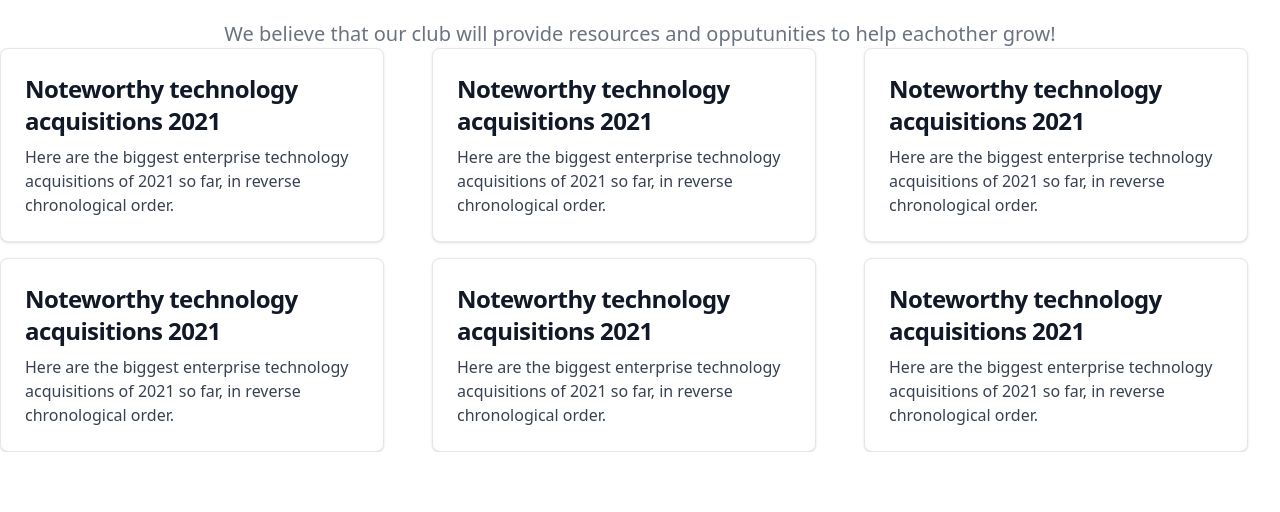
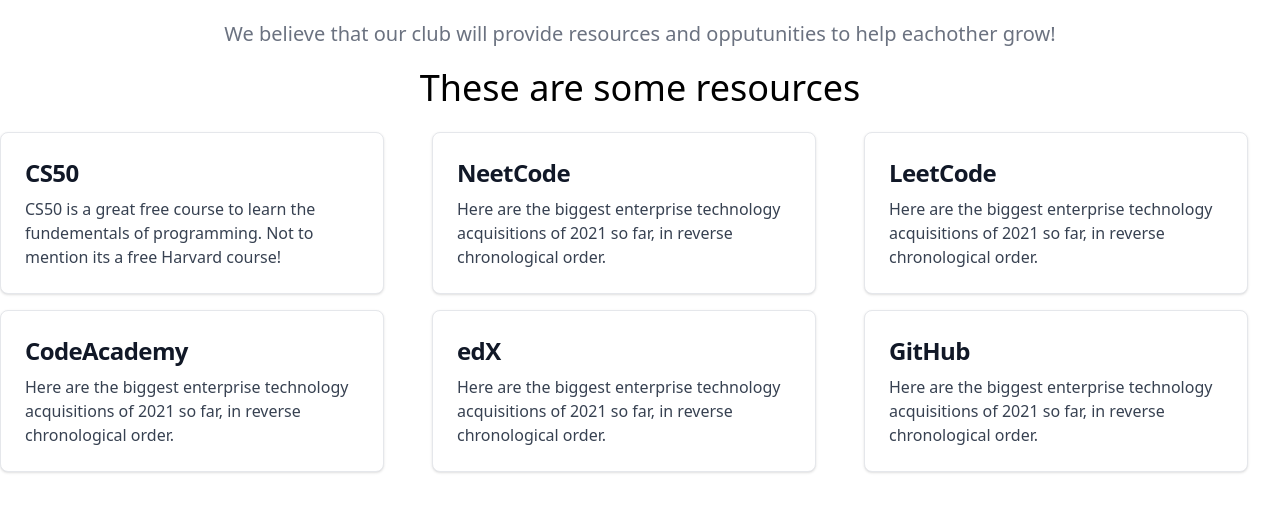
Before and after one commit to SqmL1/ProgrammingClub, a Nuxt app: page /resources in a window 1280 px wide. Shown: the part 372-884 px from the top of the page. Before the commit the page ends 824 px from the top, so only its background shows below. Built offline with nearby package versions, Linux system fonts and the light colour scheme.

Commit message:
added all the sources. just need description.

```diff
--- a/pages/resources.vue
+++ b/pages/resources.vue
@@ -27,58 +27,65 @@ useHead({
 
 <template>
    <div>
+      <div>
          <h1 class="mb-4 text-3xl font-extrabold text-gray-900 dark:text-white md:text-5xl lg:text-6xl text-center"><span class="text-transparent bg-clip-text bg-gradient-to-r to-emerald-600 from-sky-400">Collaborate!</span> We Provide Resources.</h1>
          <p class="text-lg font-normal text-gray-500 lg:text-xl dark:text-gray-400 text-center">We believe that our club will provide resources and opputunities to help eachother grow!</p>
       </div>
 
-  <div class="grid grid-cols-2 md:grid-cols-3 gap-4">
+      <div class="justify-between py-5">
+         <div class="text-center">
+            <p class="font-sans text-4xl">These are some resources</p>
+         </div>
+
+         <div class="grid grid-cols-2 md:grid-cols-3 gap-4 justify-between py-6">
                <div>
-         <a href="#" class="block max-w-sm p-6 bg-white border border-gray-200 rounded-lg shadow hover:bg-gray-100 dark:bg-gray-800 dark:border-gray-700 dark:hover:bg-gray-700">
+                  <a href="https://pll.harvard.edu/course/cs50-introduction-computer-science" class="block max-w-sm p-6 bg-white border border-gray-200 rounded-lg shadow hover:bg-gray-100 dark:bg-gray-800 dark:border-gray-700 dark:hover:bg-gray-700">
 
-            <h5 class="mb-2 text-2xl font-bold tracking-tight text-gray-900 dark:text-white">Noteworthy technology acquisitions 2021</h5>
+                     <h5 class="mb-2 text-2xl font-bold tracking-tight text-gray-900 dark:text-white">CS50</h5>
+                     <p class="font-normal text-gray-700 dark:text-gray-400">CS50 is a great free course to learn the fundementals of programming. Not to mention its a free Harvard course!</p>
+                  </a>
+               </div>
+
+               <div>
+                  <a href="https://neetcode.io/" class="block max-w-sm p-6 bg-white border border-gray-200 rounded-lg shadow hover:bg-gray-100 dark:bg-gray-800 dark:border-gray-700 dark:hover:bg-gray-700">
+
+                     <h5 class="mb-2 text-2xl font-bold tracking-tight text-gray-900 dark:text-white">NeetCode</h5>
+                     <p class="font-normal text-gray-700 dark:text-gray-400">Here are the biggest enterprise technology acquisitions of 2021 so far, in reverse chronological order.</p>
+                  </a>
+               </div>
+               <div>
+                  <a href="https://leetcode.com/" class="block max-w-sm p-6 bg-white border border-gray-200 rounded-lg shadow hover:bg-gray-100 dark:bg-gray-800 dark:border-gray-700 dark:hover:bg-gray-700">
+
+                     <h5 class="mb-2 text-2xl font-bold tracking-tight text-gray-900 dark:text-white">LeetCode</h5>
                      <p class="font-normal text-gray-700 dark:text-gray-400">Here are the biggest enterprise technology acquisitions of 2021 so far, in reverse chronological order.</p>
                   </a>
                </div>
 
                <div>
-         <a href="#" class="block max-w-sm p-6 bg-white border border-gray-200 rounded-lg shadow hover:bg-gray-100 dark:bg-gray-800 dark:border-gray-700 dark:hover:bg-gray-700">
+                  <a href="https://www.codecademy.com/?utm_id=t_kwd-78958985904710:loc-4104:ag_1263339270701571:cp_370028884:n_o:d_c&msclkid=184fbb407e10102397b8decbd8864c12&utm_source=bing&utm_medium=cpc&utm_campaign=US_Brand_Exact&utm_term=codecademy&utm_content=Codecademy" class="block max-w-sm p-6 bg-white border border-gray-200 rounded-lg shadow hover:bg-gray-100 dark:bg-gray-800 dark:border-gray-700 dark:hover:bg-gray-700">
 
-            <h5 class="mb-2 text-2xl font-bold tracking-tight text-gray-900 dark:text-white">Noteworthy technology acquisitions 2021</h5>
+                     <h5 class="mb-2 text-2xl font-bold tracking-tight text-gray-900 dark:text-white">CodeAcademy</h5>
                      <p class="font-normal text-gray-700 dark:text-gray-400">Here are the biggest enterprise technology acquisitions of 2021 so far, in reverse chronological order.</p>
                   </a>
                </div>
                <div>
-         <a href="#" class="block max-w-sm p-6 bg-white border border-gray-200 rounded-lg shadow hover:bg-gray-100 dark:bg-gray-800 dark:border-gray-700 dark:hover:bg-gray-700">
+                  <a href="https://www.edx.org/" class="block max-w-sm p-6 bg-white border border-gray-200 rounded-lg shadow hover:bg-gray-100 dark:bg-gray-800 dark:border-gray-700 dark:hover:bg-gray-700">
 
-            <h5 class="mb-2 text-2xl font-bold tracking-tight text-gray-900 dark:text-white">Noteworthy technology acquisitions 2021</h5>
+                     <h5 class="mb-2 text-2xl font-bold tracking-tight text-gray-900 dark:text-white">edX</h5>
                      <p class="font-normal text-gray-700 dark:text-gray-400">Here are the biggest enterprise technology acquisitions of 2021 so far, in reverse chronological order.</p>
                   </a>
                </div>
 
                <div>
-         <a href="#" class="block max-w-sm p-6 bg-white border border-gray-200 rounded-lg shadow hover:bg-gray-100 dark:bg-gray-800 dark:border-gray-700 dark:hover:bg-gray-700">
+                  <a href="https://github.com/" class="block max-w-sm p-6 bg-white border border-gray-200 rounded-lg shadow hover:bg-gray-100 dark:bg-gray-800 dark:border-gray-700 dark:hover:bg-gray-700">
 
-            <h5 class="mb-2 text-2xl font-bold tracking-tight text-gray-900 dark:text-white">Noteworthy technology acquisitions 2021</h5>
-            <p class="font-normal text-gray-700 dark:text-gray-400">Here are the biggest enterprise technology acquisitions of 2021 so far, in reverse chronological order.</p>
-         </a>
-      </div>
-      <div>
-         <a href="#" class="block max-w-sm p-6 bg-white border border-gray-200 rounded-lg shadow hover:bg-gray-100 dark:bg-gray-800 dark:border-gray-700 dark:hover:bg-gray-700">
-
-            <h5 class="mb-2 text-2xl font-bold tracking-tight text-gray-900 dark:text-white">Noteworthy technology acquisitions 2021</h5>
-            <p class="font-normal text-gray-700 dark:text-gray-400">Here are the biggest enterprise technology acquisitions of 2021 so far, in reverse chronological order.</p>
-         </a>
-      </div>
-
-      <div>
-         <a href="#" class="block max-w-sm p-6 bg-white border border-gray-200 rounded-lg shadow hover:bg-gray-100 dark:bg-gray-800 dark:border-gray-700 dark:hover:bg-gray-700">
-
-            <h5 class="mb-2 text-2xl font-bold tracking-tight text-gray-900 dark:text-white">Noteworthy technology acquisitions 2021</h5>
+                     <h5 class="mb-2 text-2xl font-bold tracking-tight text-gray-900 dark:text-white">GitHub</h5>
                      <p class="font-normal text-gray-700 dark:text-gray-400">Here are the biggest enterprise technology acquisitions of 2021 so far, in reverse chronological order.</p>
                   </a>
                </div>
          </div>
-
+      </div>
+   </div>
 </template>
 
 <style scoped>
```
Lines whose indentation alone changed are shown as unchanged.
